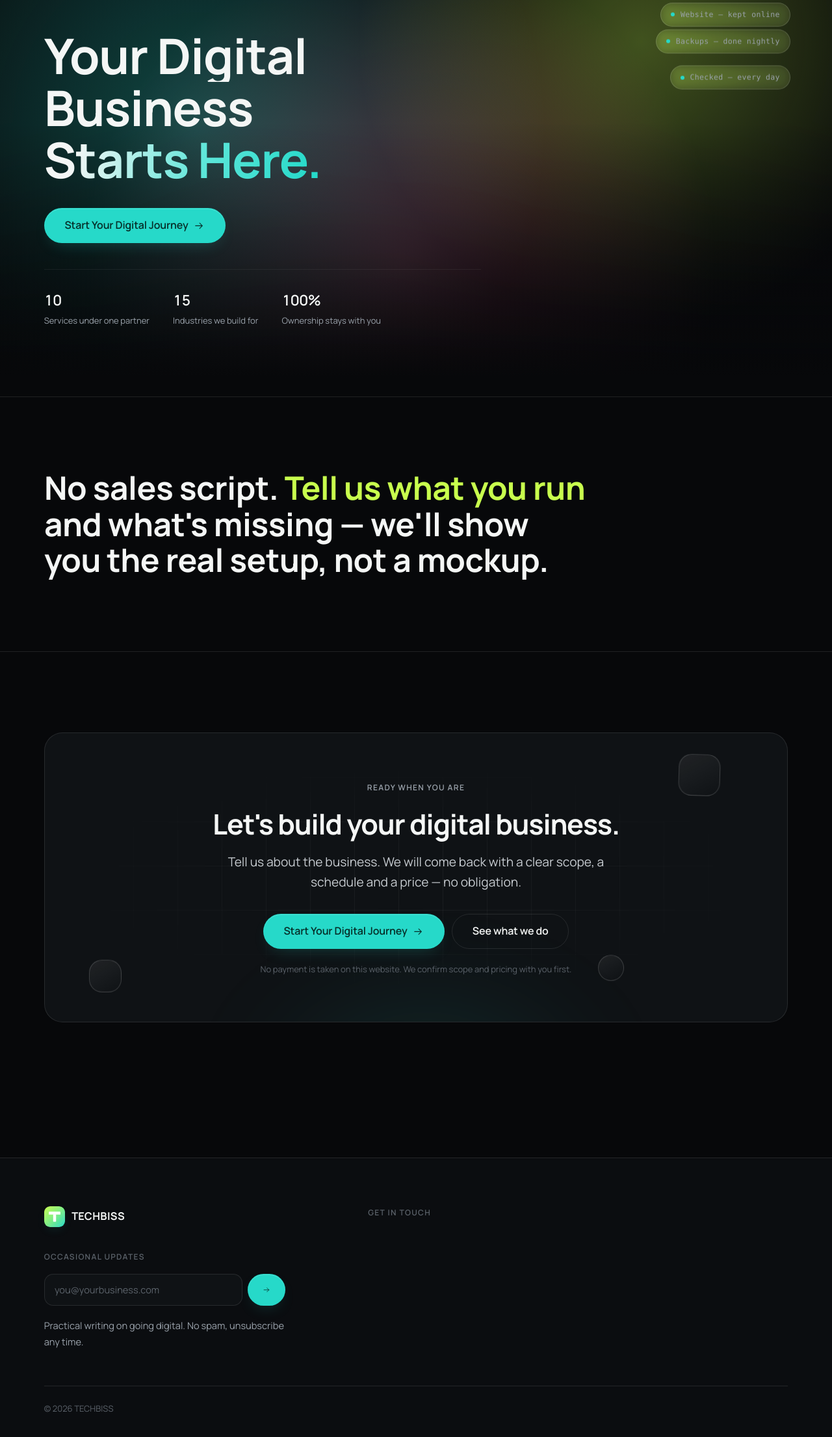
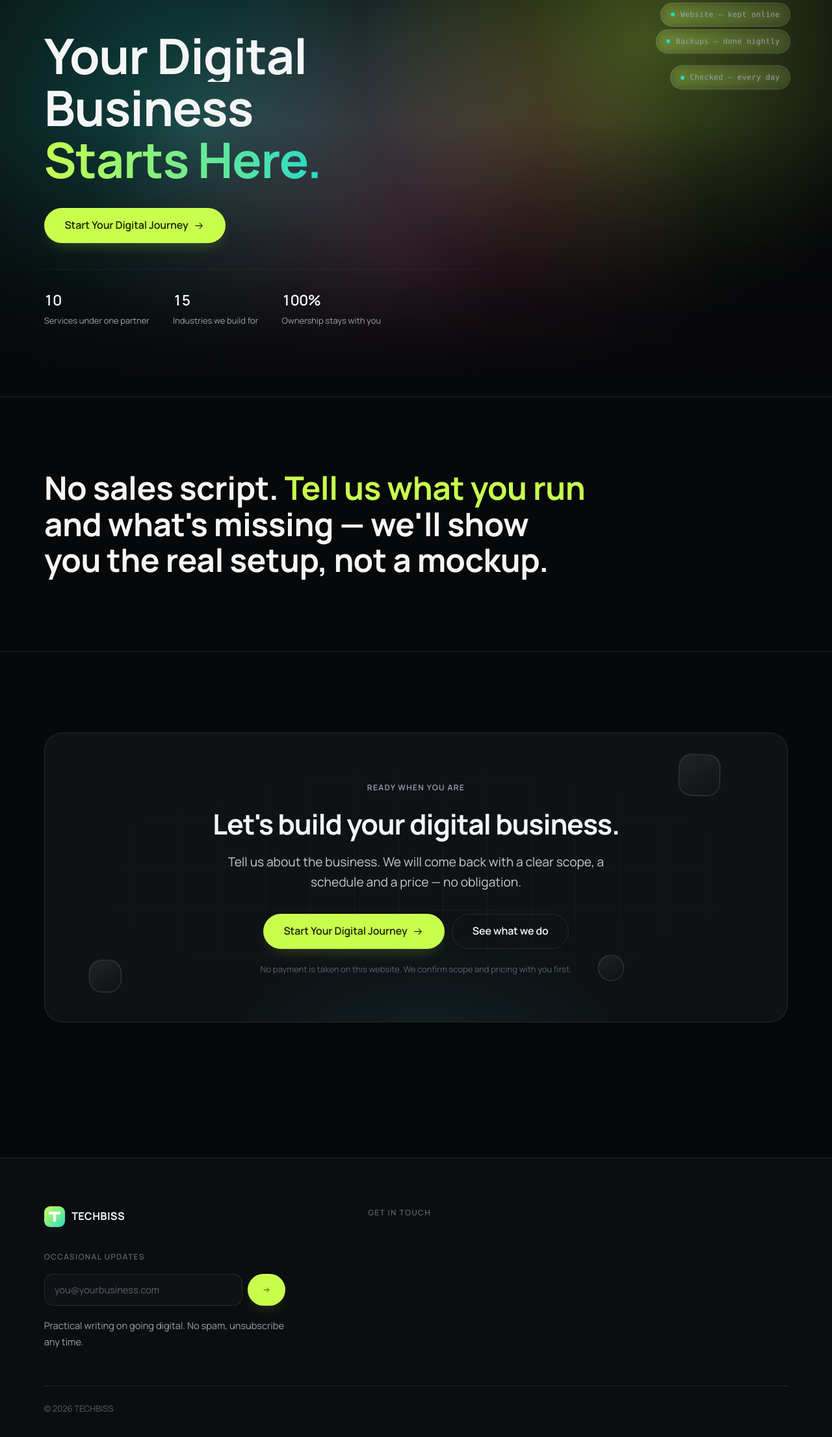
Before and after one commit to techbissnetwork-droid/Projectzone, a PHP site: page /techbiss/ in a window 1280 px wide. Shown: the part 169-2380 px from the top of the page at 65% size. Run offline with PHP 8.4, Linux system fonts and the light colour scheme; data that the repository does not hold is empty; some libraries are stand-ins or nearby versions; some web fonts are replaced.

Commit message:
Fix primary CTAs and headline emphasis to use lime, not cyan
.btn--primary (every primary call-to-action sitewide) and the
kinetic-headline gradient tail were still styled with --accent (cyan)
from the generic token swap — but Pulse's whole point is a two-tier
accent: cyan for everyday UI, lime reserved for exactly these moments
(CTAs, hero emphasis). Rewired both to the lime tokens, added
--lime-soft/--lime-glow for the hover and shadow states the same way
cyan already had them. This is the single most repeated, most visible
element on every page, so it was a bigger miss than it looked.

Co-Authored-By: Claude Sonnet 5 <noreply@anthropic.com>
Claude-Session: https://claude.ai/code/session_01E5aUZNZfVsoNDXj8Fr729m

```diff
--- a/assets/css/design-system.css
+++ b/assets/css/design-system.css
@@ -44,8 +44,10 @@
      on the page, so it gets its own value rather than reusing --accent. */
   --accent-on-tint: var(--accent);
 
-  --lime:    #c8ff4d;
-  --lime-ink: #1a2404;
+  --lime:      #c8ff4d;
+  --lime-soft: #d9ff81;
+  --lime-ink:  #1a2404;
+  --lime-glow: rgba(200, 255, 77, 0.32);
   --cyan:    #26d9c9;
   --violet:  #b9a8ff;
   --emerald: #34d399;
@@ -254,9 +256,10 @@ h4 { font-size: var(--fs-h4); letter-spacing: -0.012em; }
   font-variant-ligatures: none;
 }
 
-/* A restrained gradient on a few key words only */
+/* A restrained gradient on a few key words only — Pulse's own lime-to-cyan
+   signature, the same pairing the logo mark and CTAs use. */
 .text-gradient {
-  background: linear-gradient(104deg, var(--text) 12%, var(--accent-soft) 58%, var(--cyan) 96%);
+  background: linear-gradient(90deg, var(--lime), var(--cyan));
   -webkit-background-clip: text;
   background-clip: text;
   color: transparent;
@@ -493,14 +496,16 @@ h4 { font-size: var(--fs-h4); letter-spacing: -0.012em; }
 .btn:disabled, .btn[aria-disabled="true"] { opacity: 0.5; pointer-events: none; }
 .btn .icon { width: 1.05em; height: 1.05em; flex: none; }
 
-/* Primary: solid accent with a soft directional sheen on hover */
+/* Primary: solid lime with a soft directional sheen on hover — the one
+   accent Pulse reserves for CTAs/emphasis, kept off everyday UI (that's
+   cyan/--accent) so it stays a real signal when it shows up. */
 .btn--primary {
-  --btn-bg: var(--accent);
-  --btn-fg: var(--accent-ink);
+  --btn-bg: var(--lime);
+  --btn-fg: var(--lime-ink);
   --btn-bd: transparent;
   font-weight: 600;
   box-shadow: 0 1px 0 rgba(255, 255, 255, 0.16) inset,
-              0 10px 26px -12px var(--accent-glow);
+              0 10px 26px -12px var(--lime-glow);
 }
 .btn--primary::before {
   content: "";
@@ -511,9 +516,9 @@ h4 { font-size: var(--fs-h4); letter-spacing: -0.012em; }
   transition: transform 620ms var(--ease-out);
 }
 .btn--primary:hover {
-  background: var(--accent-soft);
+  background: var(--lime-soft);
   box-shadow: 0 1px 0 rgba(255, 255, 255, 0.2) inset,
-              0 16px 38px -14px var(--accent-glow);
+              0 16px 38px -14px var(--lime-glow);
 }
 .btn--primary:hover::before { transform: translateX(110%); }
 
```
